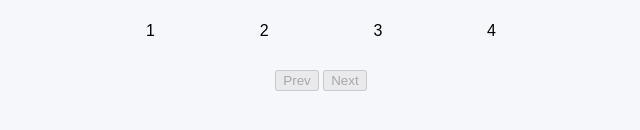
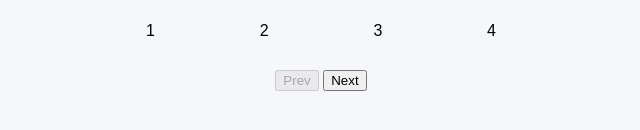
Before and after one commit to BenjaminAchebe/Progress-Step-Project, a plain HTML site: page index.html in a window 1280 px wide. Shown: the part 344-474 px from the top of the page, 319-959 px from the left. Drawn offline with Linux system fonts and the light colour scheme; a web font is replaced by a local one.

```diff
--- a/index.html
+++ b/index.html
@@ -18,7 +18,7 @@
         </div>
 
         <button class="btn" id="prev" disabled>Prev</button>
-        <button class="btn" id="prev" disabled>Next</button>
+        <button class="btn" id="prev">Next</button>
         <script src="script.js"></script>
     </div>
 </body>
```
